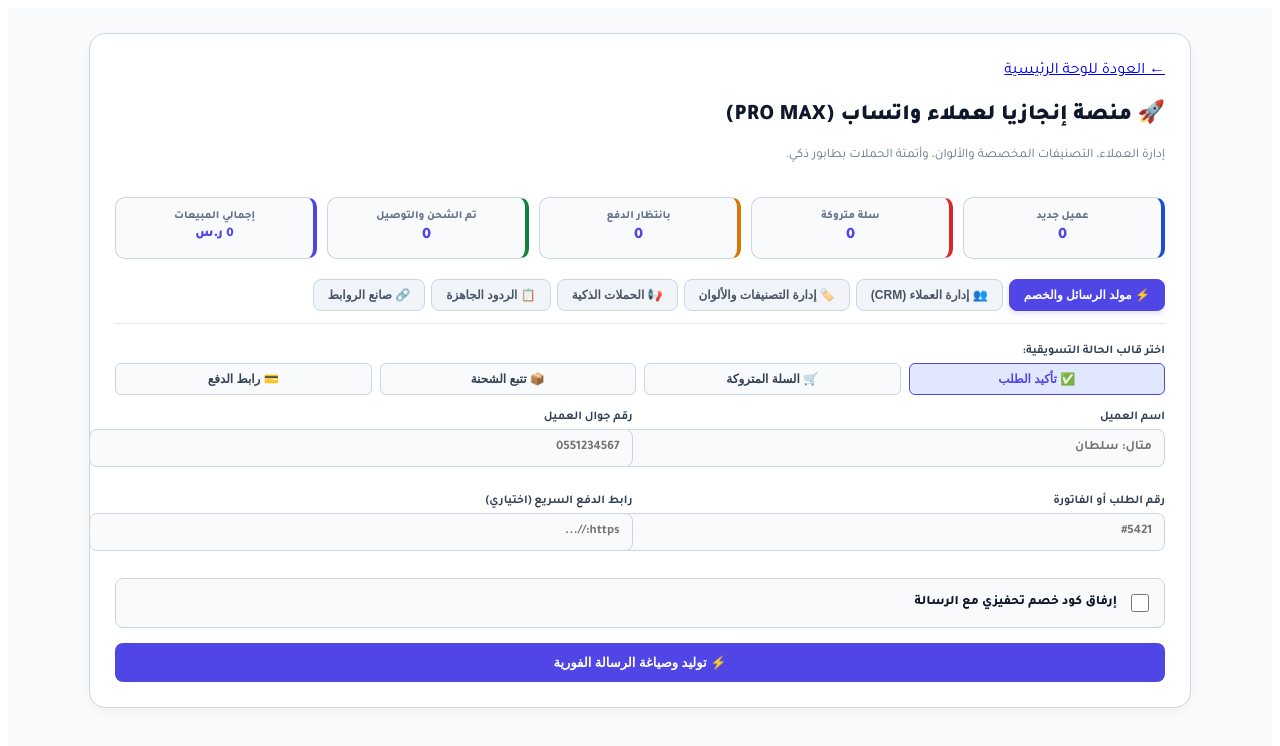
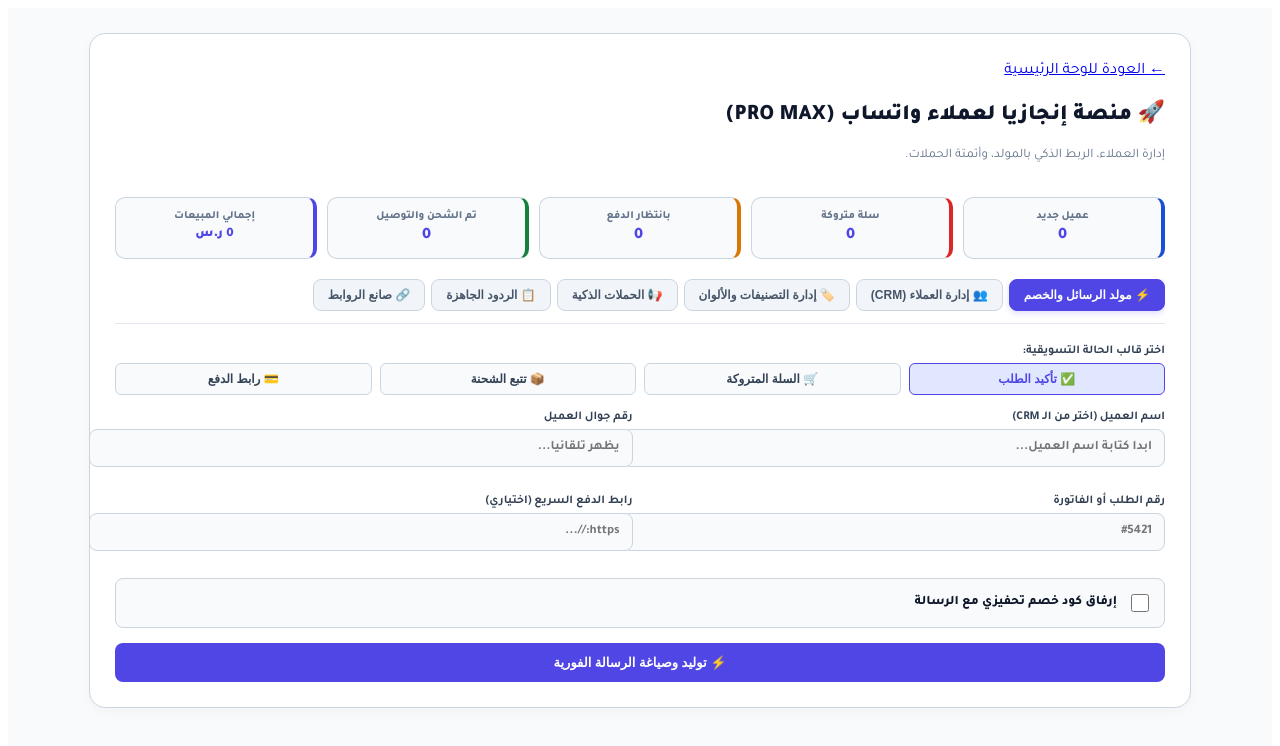
Before and after one commit to engaziasa-lang/engazia-app, a Next.js app: page /hub/whatsapp in a window 1280 px wide. Shown: the top 746 px of the page. Built offline with nearby package versions, Linux system fonts and the light colour scheme.

Commit message:
Update page.tsx

```diff
--- a/app/hub/whatsapp/page.tsx
+++ b/app/hub/whatsapp/page.tsx
@@ -1,6 +1,6 @@
 'use client';
 
-import React, { useState, useEffect } from 'react';
+import React, { useState, useEffect, useRef } from 'react';
 import Link from 'next/link';
 
 interface Customer {
@@ -21,7 +21,7 @@ interface TagConfig {
 }
 
 export default function WhatsAppProHub() {
-  const [activeTab, setActiveTab] = useState<'generator' | 'crm' | 'broadcast' | 'templates' | 'links' | 'tags'>('generator');
+  const [activeTab, setActiveTab] = useState<'generator' | 'crm' | 'tags' | 'broadcast' | 'templates' | 'links'>('generator');
 
   // مولد الرسائل والخصومات
   const [customerName, setCustomerName] = useState('');
@@ -32,6 +32,8 @@ export default function WhatsAppProHub() {
   const [includeDiscount, setIncludeDiscount] = useState(false);
   const [extraInfo, setExtraInfo] = useState('');
   const [generatedMsg, setGeneratedMsg] = useState('');
+  const [showSuggestions, setShowSuggestions] = useState(false);
+  const suggestionsRef = useRef<HTMLDivElement>(null);
 
   // إدارة التصنيفات المخصصة مع الألوان
   const [categories, setCategories] = useState<TagConfig[]>([
@@ -82,6 +84,14 @@ export default function WhatsAppProHub() {
     if (savedCats) {
       try { setCategories(JSON.parse(savedCats)); } catch (e) {}
     }
+
+    const handleClickOutside = (event: MouseEvent) => {
+      if (suggestionsRef.current && !suggestionsRef.current.contains(event.target as Node)) {
+        setShowSuggestions(false);
+      }
+    };
+    document.addEventListener('mousedown', handleClickOutside);
+    return () => document.removeEventListener('mousedown', handleClickOutside);
   }, []);
 
   const saveContacts = (updated: Customer[]) => {
@@ -208,6 +218,7 @@ export default function WhatsAppProHub() {
     return matchesSearch && matchesCat;
   });
 
+  const matchingCustomers = customerName.trim() === '' ? [] : contacts.filter(c => c.name.toLowerCase().includes(customerName.toLowerCase()));
   const broadcastList = contacts.filter(c => c.category === broadcastCat);
 
   return (
@@ -231,10 +242,14 @@ export default function WhatsAppProHub() {
         .tab-btn.active { background: #4f46e5; color: #fff; border-color: #4f46e5; box-shadow: 0 2px 6px rgba(79,70,229,0.2); }
 
         .form-grid { display: grid; grid-template-columns: 1fr 1fr; gap: 15px; margin-bottom: 15px; }
-        .form-group { margin-bottom: 12px; }
+        .form-group { margin-bottom: 12px; position: relative; }
         .form-group label { display: block; font-size: 12px; font-weight: 700; color: #334155; margin-bottom: 5px; }
         .form-control { width: 100%; padding: 10px 12px; border: 1px solid #cbd5e1; border-radius: 8px; font-size: 13px; outline: none; font-family: 'Tajawal', sans-serif; background: #f8fafc; color: #0f172a; font-weight: 700; }
         .form-control:focus { border-color: #4f46e5; background: #fff; box-shadow: 0 0 0 3px rgba(79,70,229,0.1); }
+
+        .suggestions-box { position: absolute; top: 100%; right: 0; left: 0; background: #fff; border: 1px solid #cbd5e1; border-radius: 8px; max-height: 160px; overflow-y: auto; z-index: 10; box-shadow: 0 4px 10px rgba(0,0,0,0.08); margin-top: 4px; }
+        .suggestion-item { padding: 8px 12px; font-size: 13px; font-weight: 700; cursor: pointer; border-bottom: 1px solid #f1f5f9; display: flex; justify-content: space-between; }
+        .suggestion-item:hover { background: #f8fafc; color: #4f46e5; }
 
         .templates-selector { display: grid; grid-template-columns: repeat(4, 1fr); gap: 8px; margin-bottom: 15px; }
         .template-btn { padding: 8px; background: #f8fafc; border: 1px solid #cbd5e1; border-radius: 6px; font-weight: 700; font-size: 12px; color: #334155; cursor: pointer; text-align: center; }
@@ -271,11 +286,11 @@ export default function WhatsAppProHub() {
         <div className="header-flex">
           <div>
             <h2 className="title">🚀 منصة إنجازيا لعملاء واتساب (PRO MAX)</h2>
-            <p className="desc">إدارة العملاء، التصنيفات المخصصة والألوان، وأتمتة الحملات بطابور ذكي.</p>
+            <p className="desc">إدارة العملاء، الربط الذكي بالمولد، وأتمتة الحملات.</p>
           </div>
         </div>
 
-        {/* إحصائيات حية تتكيف ديناميكياً مع التصنيفات المضافة */}
+        {/* إحصائيات حية */}
         <div className="stats-grid">
           {categories.map(cat => {
             const count = contacts.filter(c => c.category === cat.name).length;
@@ -302,7 +317,7 @@ export default function WhatsAppProHub() {
           <button className={`tab-btn ${activeTab === 'links' ? 'active' : ''}`} onClick={() => setActiveTab('links')}>🔗 صانع الروابط</button>
         </div>
 
-        {/* 1. مولد الرسائل والخصومات */}
+        {/* 1. مولد الرسائل والخصومات (مرتبط بالـ CRM) */}
         {activeTab === 'generator' && (
           <div>
             <div className="form-group">
@@ -316,18 +331,55 @@ export default function WhatsAppProHub() {
             </div>
 
             <div className="form-grid">
-              <div className="form-group">
-                <label>اسم العميل</label>
-                <input type="text" className="form-control" placeholder="مثال: سلطان" value={customerName} onChange={e => setCustomerName(e.target.value)} />
+              <div className="form-group" ref={suggestionsRef}>
+                <label>اسم العميل (اختر من الـ CRM)</label>
+                <input
+                  type="text"
+                  className="form-control"
+                  placeholder="ابدأ كتابة اسم العميل..."
+                  value={customerName}
+                  onChange={e => {
+                    setCustomerName(e.target.value);
+                    setShowSuggestions(true);
+                  }}
+                  onFocus={() => setShowSuggestions(true)}
+                />
+                {showSuggestions && matchingCustomers.length > 0 && (
+                  <div className="suggestions-box">
+                    {matchingCustomers.map(cust => (
+                      <div
+                        key={cust.id}
+                        className="suggestion-item"
+                        onClick={() => {
+                          setCustomerName(cust.name);
+                          setCustomerPhone(cust.phone);
+                          setShowSuggestions(false);
+                        }}
+                      >
+                        <span>{cust.name}</span>
+                        <span style={{ color: '#64748b', fontSize: '11px' }}>{cust.phone}</span>
+                      </div>
+                    ))}
+                  </div>
+                )}
               </div>
+
               <div className="form-group">
                 <label>رقم جوال العميل</label>
-                <input type="text" className="form-control" placeholder="0551234567" value={customerPhone} onChange={e => setCustomerPhone(e.target.value)} />
+                <input
+                  type="text"
+                  className="form-control"
+                  placeholder="يظهر تلقائياً..."
+                  value={customerPhone}
+                  onChange={e => setCustomerPhone(e.target.value)}
+                />
               </div>
+
               <div className="form-group">
                 <label>رقم الطلب أو الفاتورة</label>
                 <input type="text" className="form-control" placeholder="#5421" value={orderNumber} onChange={e => setOrderNumber(e.target.value)} />
               </div>
+
               <div className="form-group">
                 <label>رابط الدفع السريع (اختياري)</label>
                 <input type="text" className="form-control" placeholder="https://..." value={extraInfo} onChange={e => setExtraInfo(e.target.value)} />
@@ -516,7 +568,7 @@ export default function WhatsAppProHub() {
                   <button className="btn-main" style={{ flex: 'none', width: 'auto', padding: '12px 25px' }} onClick={() => {
                     if (broadcastIndex < broadcastList.length - 1) setBroadcastIndex(broadcastIndex + 1);
                     else alert('لقد أتممت إرسال الحملة لكافة العملاء في هذه الشريحة!');
-                  }}>التالي ⬅️️</button>
+                  }}>التالي ⬅</button>
                 </div>
               </div>
             )}
```
